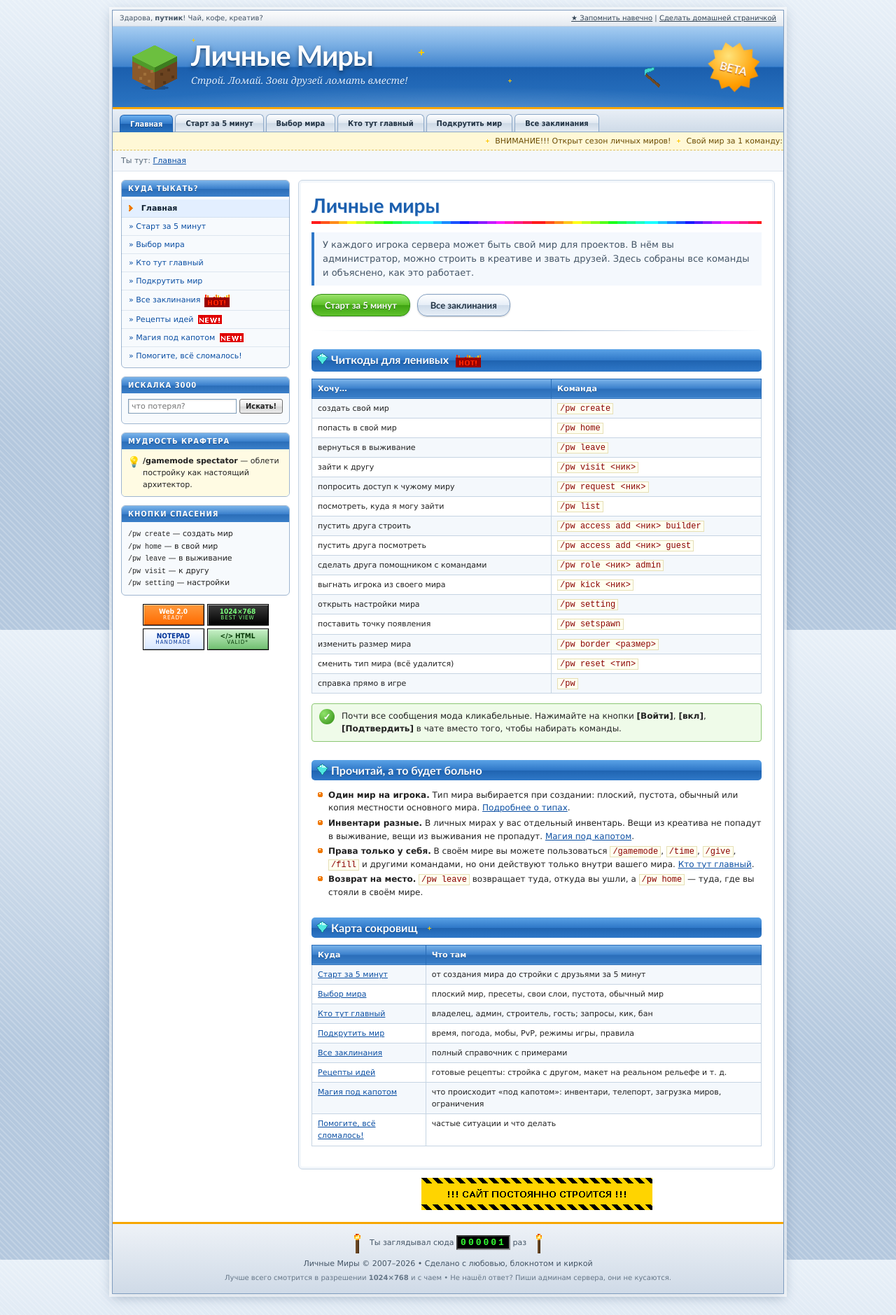
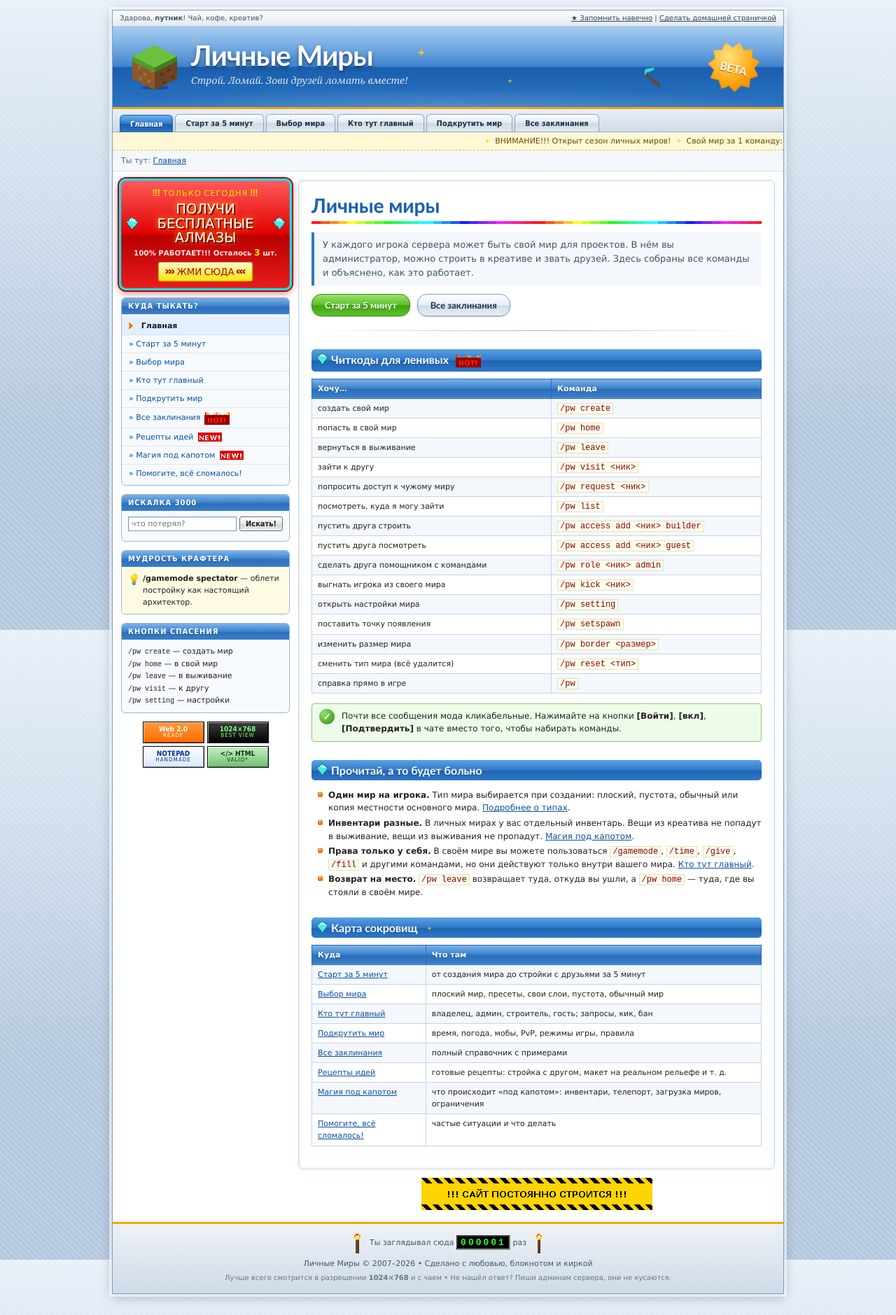
Before and after one commit to StomBul/personalworlds, a Jekyll site: the page built from docs/index.md, in a window 1280 px wide. Shown: the whole page at 70% size. Built offline with Jekyll 4.4.1, drawn with Linux system fonts in a browser that asks for light colours.

Commit message:
Сайт: кнопка «Получи бесплатные алмазы»
Co-Authored-By: Claude Opus 5.5 <noreply@anthropic.com>

```diff
--- a/docs/_layouts/default.html
+++ b/docs/_layouts/default.html
@@ -57,6 +57,17 @@
   <div id="columns">
 
     <div id="sidebar">
+
+      <a class="free-diamonds" href="https://www.youtube.com/watch?v=dQw4w9WgXcQ" target="_blank" rel="noopener">
+        <span class="fd-top">!!! ТОЛЬКО СЕГОДНЯ !!!</span>
+        <span class="fd-main">
+          <img src="{{ '/assets/img/diamond.gif' | relative_url }}" alt="">
+          ПОЛУЧИ БЕСПЛАТНЫЕ АЛМАЗЫ
+          <img src="{{ '/assets/img/diamond.gif' | relative_url }}" alt="">
+        </span>
+        <span class="fd-sub">100% РАБОТАЕТ!!! Осталось <b>3</b> шт.</span>
+        <span class="fd-click">&gt;&gt;&gt; ЖМИ СЮДА &lt;&lt;&lt;</span>
+      </a>
 
       <div class="box">
         <div class="box-title">Куда тыкать?</div>
--- a/docs/assets/css/style.css
+++ b/docs/assets/css/style.css
@@ -319,6 +319,60 @@ a:hover { color: #d14b00; text-decoration: none; }
 .content-inner ul { list-style-image: url(../img/bullet.gif); }
 #markdown-toc, #markdown-toc ul { list-style-image: none; }
 
+/* ---------- кнопка «бесплатные алмазы» ---------- */
+
+.free-diamonds {
+  display: block;
+  margin-bottom: 12px;
+  padding: 8px 6px 9px;
+  text-align: center;
+  text-decoration: none;
+  color: #fff !important;
+  font-family: Impact, "Arial Black", Verdana, sans-serif;
+  background: linear-gradient(#ff5a5a, #e00000 50%, #b80000 51%, #e81c1c);
+  border: 3px solid #ffd800;
+  border-radius: 10px;
+  box-shadow: 0 0 0 2px #b80000, 0 4px 10px rgba(180,0,0,.5);
+  animation: fd-pulse .8s ease-in-out infinite, fd-glow 1.6s steps(1) infinite;
+}
+.free-diamonds:hover { animation: fd-shake .25s linear infinite; }
+.fd-top {
+  display: block;
+  font-size: 11px;
+  letter-spacing: 1px;
+  color: #ffe600;
+  animation: fd-blink .5s steps(1) infinite;
+}
+.fd-main {
+  display: flex; align-items: center; justify-content: center; gap: 4px;
+  margin: 4px 0;
+  font-size: 19px;
+  line-height: 1.05;
+  text-shadow: 2px 2px 0 #7a0000, 0 0 8px #ffde00;
+}
+.fd-main img { flex: none; image-rendering: pixelated; }
+.fd-sub { display: block; font: bold 10px Verdana, sans-serif; color: #ffe9e9; }
+.fd-sub b { color: #ffe600; font-size: 12px; }
+.fd-click {
+  display: inline-block;
+  margin-top: 6px;
+  padding: 3px 10px;
+  font-size: 13px;
+  color: #b80000;
+  background: linear-gradient(#fffbd0, #ffe600);
+  border: 1px solid #a07000;
+  border-radius: 4px;
+}
+@keyframes fd-pulse { 50% { transform: scale(1.05); } }
+@keyframes fd-glow { 50% { border-color: #00e5ff; } }
+@keyframes fd-blink { 50% { color: #fff; } }
+@keyframes fd-shake {
+  0% { transform: translate(0, 0) rotate(0); }
+  25% { transform: translate(-2px, 1px) rotate(-2deg); }
+  50% { transform: translate(2px, -1px) rotate(2deg); }
+  75% { transform: translate(-1px, -1px) rotate(-1deg); }
+}
+
 /* ---------- гифки ---------- */
 
 .gif-inline { vertical-align: middle; image-rendering: pixelated; }
@@ -505,7 +559,7 @@ a:hover { color: #d14b00; text-decoration: none; }
   #wrapper { width: auto; border: none; box-shadow: none; }
   #columns { flex-direction: column; }
   #sidebar { flex: none; width: 100%; padding: 12px 12px 0; }
-  #sidebar .box:nth-child(n+3), .buttons88 { display: none; }
+  #sidebar .box:nth-child(n+4), .buttons88 { display: none; }
   #content { width: 100%; }
   #tabs { overflow-x: auto; }
   #tabs a { white-space: nowrap; }
```
